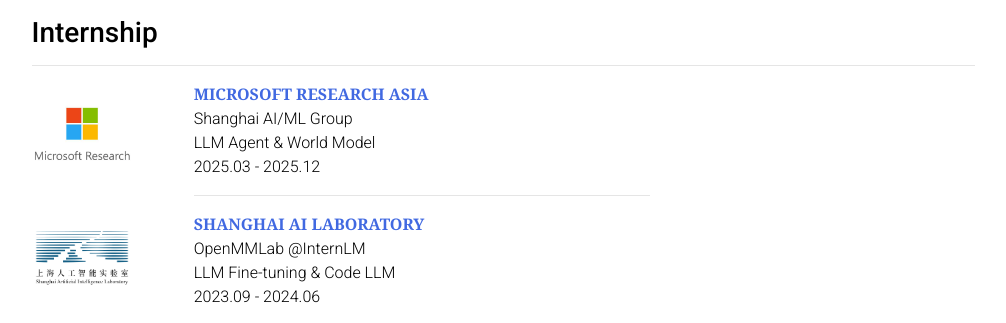
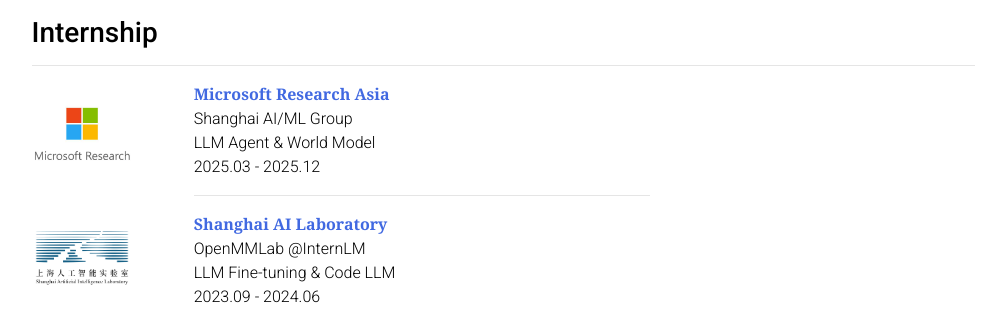
Before and after one commit to MatCaviar/MatCaviar.github.io, a Jekyll site: the page built from _pages/MatCaivar.md, in a window 1280 px wide and 900 px high, scrolled down 844 px, cut to the strip 177-803 px from the top of the window. Shown: the top 323 px of the strip, without its empty margins (137-1143 px from the left). Built offline with Jekyll 4.4.1, drawn with Linux system fonts in a browser that asks for light colours; nearby versions of some CDN libraries; a style sheet for code colours, icons or effects is not loaded.

Commit message:
Update MatCaivar.md

```diff
--- a/_pages/MatCaivar.md
+++ b/_pages/MatCaivar.md
@@ -76,11 +76,11 @@ I am a Ph.D candidate in Computer Science and Technology at Tongji University, a
       </div>
       <div class="col-md-6">
         <div class="Internship-details">
-        <div><span style="font-weight: bold"><font face="Georgia" color="RoyalBlue"><B>MICROSOFT RESEARCH ASIA</B></font></span></div>
+        <div><span style="font-weight: bold"><font face="Georgia" color="RoyalBlue"><B>Microsoft Research Asia</B></font></span></div>
         <div>Shanghai AI/ML Group</div><div> LLM Agent & World Model</div><div> 2025.03 - 2025.12</div>
         <hr />
         <div class="Internship-details">
-        <div><span style="font-weight: bold"><font face="Georgia" color="RoyalBlue"><B>SHANGHAI AI LABORATORY</B></font></span></div>
+        <div><span style="font-weight: bold"><font face="Georgia" color="RoyalBlue"><B>Shanghai AI Laboratory</B></font></span></div>
         <div>OpenMMLab @InternLM</div><div>LLM Fine-tuning & Code LLM</div><div> 2023.09 - 2024.06 </div>
       </div>
     </div>
```
